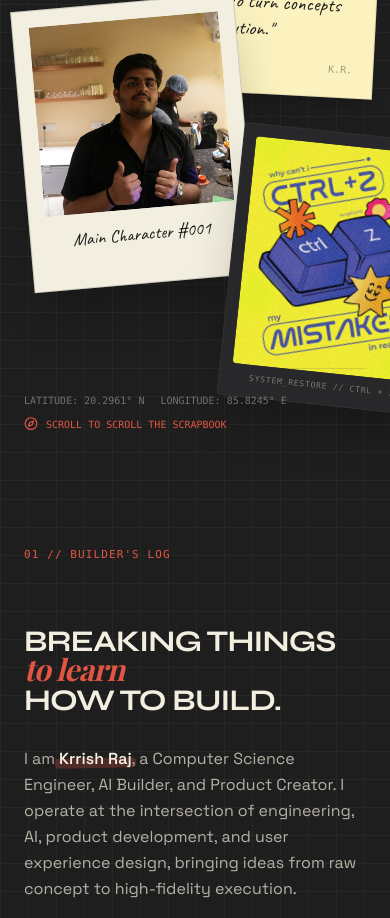
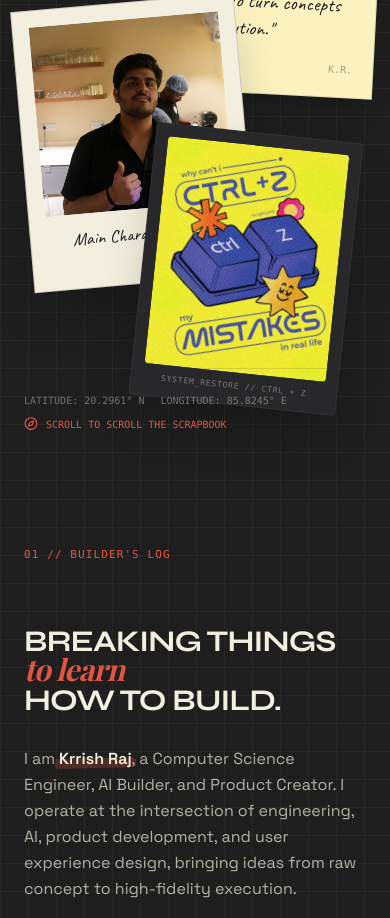
Before and after one commit to krrishx/krrish-portfolio, a Next.js app: page / in a window 390 px wide. Shown: the part 780-1698 px from the top of the page. Built offline with nearby package versions, Linux system fonts and the light colour scheme; a web font is replaced by a local one.

Commit message:
Minor changes

```diff
--- a/src/components/sections/Hero.tsx
+++ b/src/components/sections/Hero.tsx
@@ -155,10 +155,10 @@ export default function Hero() {
             drag
             dragConstraints={containerRef}
             whileDrag={{ scale: 1.08 }}
-            initial={isMobile ? { x: 0, y: 390, rotate: 6 } : { x: 80, y: 280, rotate: 6 }}
+            initial={isMobile ? { x: 0, y: 390, rotate: 6 } : { x: 0, y: 280, rotate: 6 }}
             data-cursor="drag"
             data-cursor-text="drag me"
-            className="absolute top-4 right-2 sm:right-8 bg-[#28282B] border border-steel/50 p-3 rounded w-52 sm:w-60 lg:w-64 shadow-2xl cursor-grab active:cursor-grabbing select-none hover:border-amber-accent transition-colors duration-300 z-10"
+            className="absolute top-4 right-4 sm:right-8 lg:right-[-48px] bg-[#28282B] border border-steel/50 p-3 rounded w-52 sm:w-60 lg:w-64 shadow-2xl cursor-grab active:cursor-grabbing select-none hover:border-amber-accent transition-colors duration-300 z-10"
           >
             <div className="w-full aspect-[4/5] relative overflow-hidden bg-black/20 rounded-sm">
               <img
```
Also changed, not shown: public/BACKGROUND FORRR YOUUUU🩷😝🙅_♀️.jpg (added), public/🌠oh yes!!!.jpg (added).
